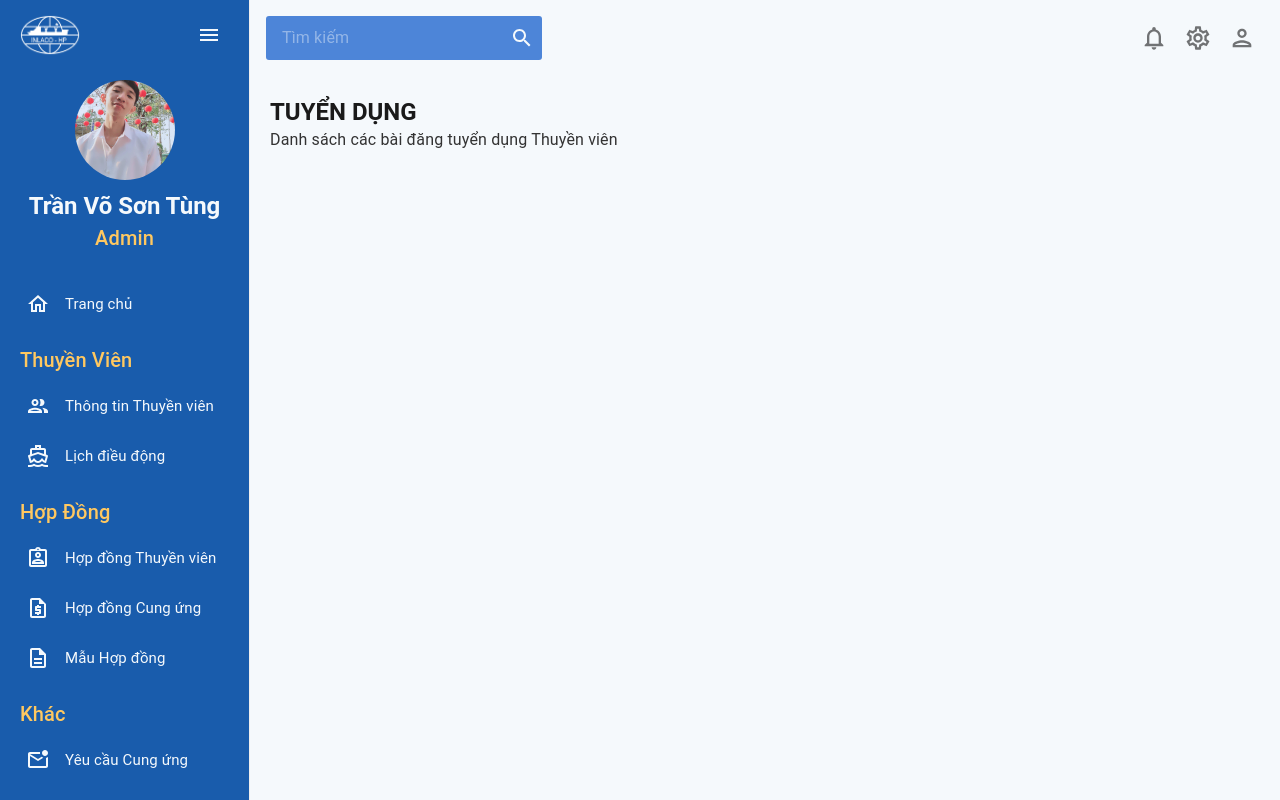
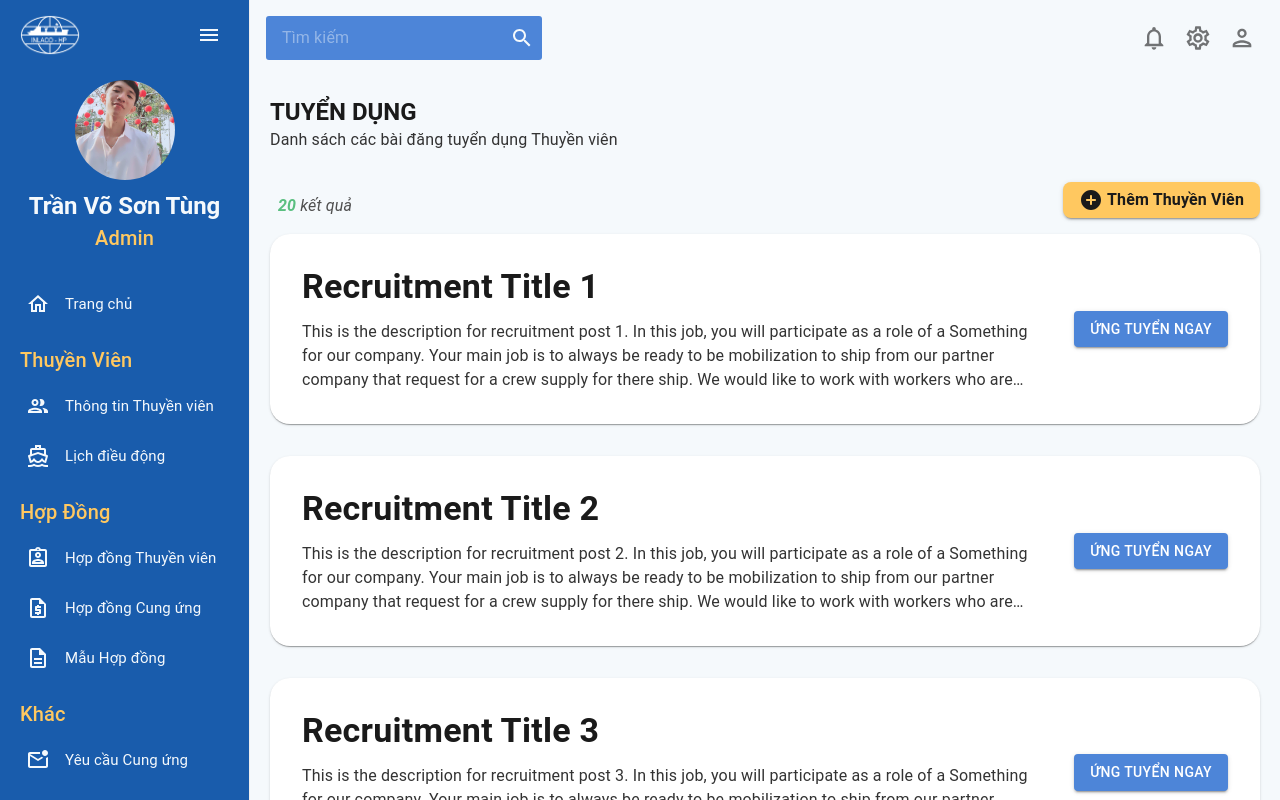
Before and after one commit to ngphth1312/inlaco-crewmgr-web-client, a React (Create React App) app: page /crewRecruitment in a window 1280 px wide. Built offline with nearby package versions, Linux system fonts and the light colour scheme.

Commit message:
feat(crewRecruitment): done basic UI for crew recruitment page

```diff
--- a/src/assets/Color.js
+++ b/src/assets/Color.js
@@ -14,6 +14,7 @@ export const COLOR = {
   primary_green: "#5ABF80",
   primary_orange: "#E74C3C",
   primary_gold: "#FFC860 ",
+  secondary_gold: "#E6B350 ",
 
   //Text color
   primary_black: "#1A1A1A",
--- a/src/components/contract/TemplateContractCard.jsx
+++ b/src/components/contract/TemplateContractCard.jsx
@@ -15,7 +15,7 @@ const TemplateContractCard = ({
   image,
   title,
   description,
-  size = 3,
+  gridSize = 3,
   color = COLOR.primary_black,
   sx = [],
 }) => {
@@ -23,7 +23,7 @@ const TemplateContractCard = ({
   const [imageError, setImageError] = useState(false);
 
   return (
-    <Grid key={id} size={size} sx={[...(Array.isArray(sx) ? sx : [sx])]}>
+    <Grid key={id} size={gridSize} sx={[...(Array.isArray(sx) ? sx : [sx])]}>
       <Card sx={{ position: "relative", }}>
         <IconButton
           aria-label="download"
--- a/src/components/other/RecruitmentCard.jsx
+++ b/src/components/other/RecruitmentCard.jsx
@@ -0,0 +1,47 @@
+import React from "react";
+import { Card, Box, Typography, Button } from "@mui/material";
+import Grid from "@mui/material/Grid2";
+import { COLOR } from "../../assets/Color";
+
+const RecruitmentCard = ({ id, title, description, location, gridSize = 12, sx = [], onClick }) => {
+
+  return (
+    <Grid size={gridSize} key={id} sx={[...(Array.isArray(sx) ? sx : [sx])]}>
+      <Card sx={{ borderRadius: 5, padding: 4 }}>
+        <Box sx={{ display: "flex" }}>
+          <Box sx={{ width: "80%" }}>
+            <Typography variant="h4" sx={{ fontWeight: "600", color: COLOR.primary_black }} gutterBottom>
+              {title}
+            </Typography>
+            <Typography
+              variant="body1"
+              color="textSecondary"
+              sx={{
+                display: "-webkit-box",
+                overflow: "hidden",
+                textOverflow: "ellipsis",
+                WebkitBoxOrient: "vertical",
+                WebkitLineClamp: 3,
+                color: COLOR.secondary_black
+              }}
+            >
+              {description}
+            </Typography>
+          </Box>
+          <Box
+            sx={{
+              display: "flex",
+              width: "20%",
+              justifyContent: "flex-end",
+              alignItems: "center",
+            }}
+          >
+            <Button variant="contained" sx={{ backgroundColor: COLOR.secondary_blue }}>Ứng tuyển ngay</Button>
+          </Box>
+        </Box>
+      </Card>
+    </Grid>
+  );
+};
+
+export default RecruitmentCard;
--- a/src/components/other/index.js
+++ b/src/components/other/index.js
@@ -0,0 +1 @@
+export { default as RecruitmentCard } from "./RecruitmentCard"
--- a/src/pages/crewContract.jsx
+++ b/src/pages/crewContract.jsx
@@ -79,8 +79,8 @@ const CrewContract = () => {
           >
             <ArrowForwardIosRoundedIcon
               sx={{
-                width: 18,
-                height: 18,
+                width: 15,
+                height: 15,
                 marginTop: "4px",
                 marginBottom: "4px",
               }}
--- a/src/pages/crewInfos.jsx
+++ b/src/pages/crewInfos.jsx
@@ -87,8 +87,8 @@ const CrewInfos = () => {
           >
             <ArrowForwardIosRoundedIcon
               sx={{
-                width: 18,
-                height: 18,
+                width: 15,
+                height: 15,
                 marginTop: "4px",
                 marginBottom: "4px",
               }}
--- a/src/pages/crewMobilization.jsx
+++ b/src/pages/crewMobilization.jsx
@@ -109,8 +109,8 @@ const CrewInfos = () => {
             >
               <ArrowForwardIosRoundedIcon
                 sx={{
-                  width: 18,
-                  height: 18,
+                  width: 15,
+                  height: 15,
                   marginTop: "4px",
                   marginBottom: "4px",
                 }}
--- a/src/pages/crewRecruitment.jsx
+++ b/src/pages/crewRecruitment.jsx
@@ -1,8 +1,37 @@
-import React from "react";
-import { PageTitle } from "../components/global";
-import { Box } from "@mui/material";
+import React, { useState } from "react";
+import { Pagination, Box, Typography, Button } from "@mui/material";
+import Grid from "@mui/material/Grid2";
+import { PageTitle, SearchBar } from "../components/global";
+import { RecruitmentCard } from "../components/other";
+import { COLOR } from "../assets/Color";
+import AddCircleRoundedIcon from "@mui/icons-material/AddCircleRounded";
+
 
 const CrewRecruitment = () => {
+  // Mock recruitment data
+  const recruitmentPosts = Array.from({ length: 20 }, (_, i) => ({
+    id: i + 1,
+    title: `Recruitment Title ${i + 1}`,
+    description: `This is the description for recruitment post ${
+      i + 1
+    }. In this job, you will participate as a role of a Something for our company. Your main job is to always be ready to be mobilization to ship from our partner company that request for a crew supply for there ship. We would like to work with workers who are keen on their job and do something for the company. You will receive salary as well of course babe`,
+    location: "Thành phố Hồ Chí Minh",
+  }));
+
+  const [page, setPage] = useState(1);
+  const postsPerPage = 10;
+
+  // Calculate posts for the current page
+  const currentPosts = recruitmentPosts.slice(
+    (page - 1) * postsPerPage,
+    page * postsPerPage
+  );
+
+  // Handle pagination change
+  const handlePageChange = (event, value) => {
+    setPage(value);
+  };
+
   return (
     <div>
       <Box m="20px">
@@ -12,6 +41,89 @@ const CrewRecruitment = () => {
             subtitle="Danh sách các bài đăng tuyển dụng Thuyền viên"
           />
         </Box>
+        <Box
+          sx={{
+            display: "flex",
+            flexDirection: "row",
+            width: "100%",
+            marginBottom: 2,
+            justifyContent: "space-between",
+            alignItems: "flex-end",
+          }}
+        >
+          <Box
+            sx={{ display: "flex", justifyContent: "right", marginLeft: 1, }}
+          >
+            <Typography
+              sx={{
+                fontSize: 16,
+                fontStyle: "italic",
+                fontWeight: "700",
+                color: COLOR.primary_green,
+              }}
+            >
+              {recruitmentPosts.length}&nbsp;
+            </Typography>
+            <Typography
+              sx={{
+                fontSize: 16,
+                color: COLOR.primary_black_placeholder,
+                fontStyle: "italic",
+              }}
+            >
+              {" "}
+              kết quả
+            </Typography>
+          </Box>
+          <Button
+            variant="contained"
+            sx={{
+              backgroundColor: COLOR.primary_gold,
+              color: COLOR.primary_black,
+              borderRadius: 2,
+            }}
+          >
+            <AddCircleRoundedIcon />
+            <Typography
+              sx={{
+                fontWeight: 700,
+                marginLeft: "4px",
+                textTransform: "capitalize",
+              }}
+            >
+              Thêm thuyền viên
+            </Typography>
+          </Button>
+        </Box>
+        <Box sx={{}}>
+          <Grid container spacing={4}>
+            {currentPosts.map((post) => (
+              <RecruitmentCard
+                id={post?.id}
+                title={post?.title}
+                description={post?.description}
+              />
+            ))}
+          </Grid>
+          <Box sx={{ display: "flex", justifyContent: "center", mt: 2 }}>
+            <Pagination
+              count={Math.ceil(recruitmentPosts.length / postsPerPage)}
+              page={page}
+              onChange={handlePageChange}
+              sx={{
+                "& .MuiPaginationItem-root": {
+                  "&.Mui-selected": {
+                    backgroundColor: COLOR.primary_gold,
+                    color: COLOR.primary_black,
+                  },
+                  "&:hover": {
+                    backgroundColor: COLOR.secondary_gold,
+                  },
+                },
+              }}
+            />
+          </Box>
+        </Box>
       </Box>
     </div>
   );
--- a/src/pages/supplyContract.jsx
+++ b/src/pages/supplyContract.jsx
@@ -79,8 +79,8 @@ const CrewContract = () => {
           >
             <ArrowForwardIosRoundedIcon
               sx={{
-                width: 18,
-                height: 18,
+                width: 15,
+                height: 15,
                 marginTop: "4px",
                 marginBottom: "4px",
               }}
--- a/src/pages/supplyRequest.jsx
+++ b/src/pages/supplyRequest.jsx
@@ -132,7 +132,7 @@ const CrewInfos = () => {
                 textTransform: "capitalize",
               }}
             >
-              <ArrowForwardIosRoundedIcon sx={{ width: 18, height: 18, marginTop: "4px", marginBottom: "4px", }} />
+              <ArrowForwardIosRoundedIcon sx={{ width: 15, height: 15, marginTop: "4px", marginBottom: "4px", }} />
             </Button>
           </div>
         );
```
